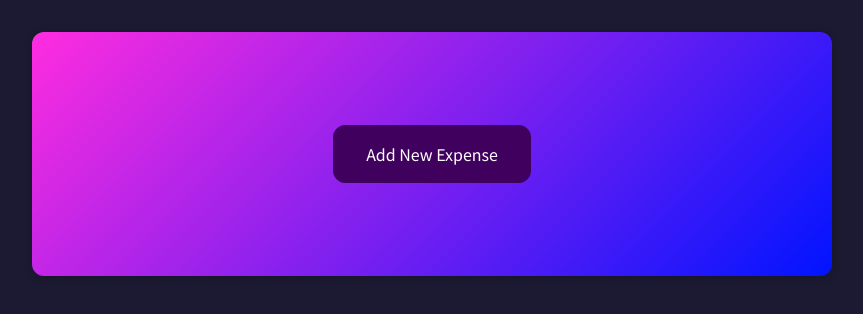
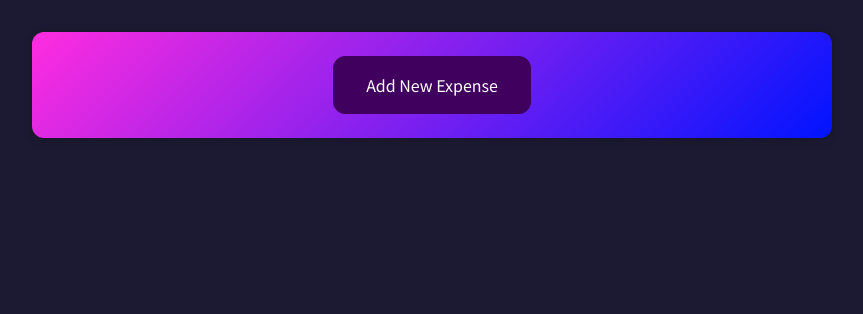
Before and after one commit to punpat2000/PDPA-evaluation, a React (Create React App) app in the folder pdpa-frontend/: page / in a window 1280 px wide. Shown: the top 314 px of the page, without its empty margins (208-1071 px from the left). Built offline with nearby package versions, Linux system fonts and the light colour scheme.

Commit message:
fix css button margin

```diff
--- a/pdpa-frontend/src/components/Input/Input.css
+++ b/pdpa-frontend/src/components/Input/Input.css
@@ -20,7 +20,8 @@
   border-radius: 12px;
   /* margin-right: 1rem; */
   max-width: inherit;
-  margin: 10%;
+  margin: 0.5rem;
+  transition: background-color 200ms, border-color 200ms;
 }
 
 .new-expense button:hover,
```
